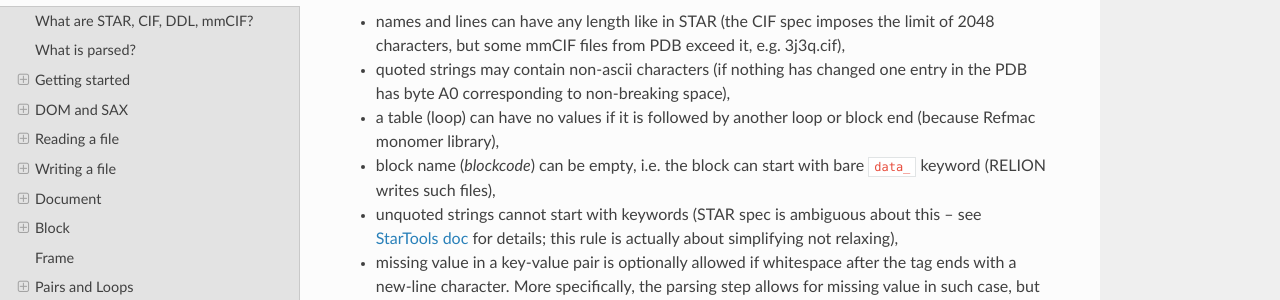
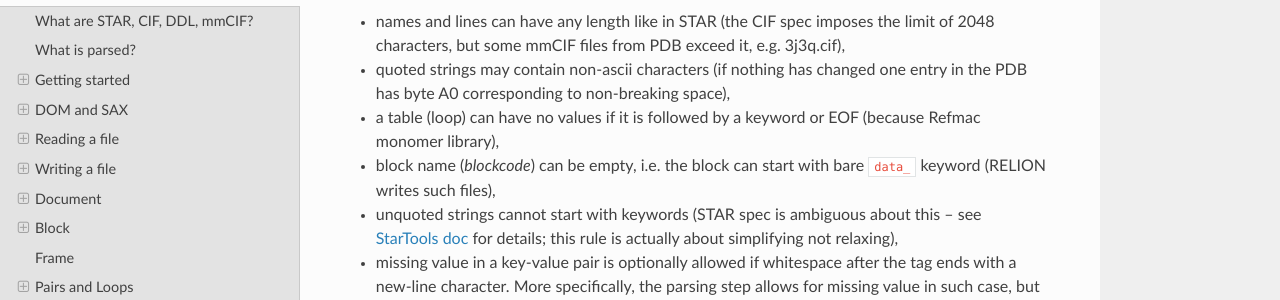
Before and after one commit to project-gemmi/gemmi, a Sphinx documentation site: the page built from docs/cif.rst, in a window 1280 px wide and 900 px high, scrolled down 3026 px. Shown: the part 150-450 px from the top of the window. Built offline with Sphinx 7.4.7 and the Read the Docs theme 2.0.0, drawn with Linux system fonts in a browser that asks for light colours.

Commit message:
cif: make the exception for empty loops more general
now an empty loop doesn't cause error if it is followed by any keyword or EOF

closes #58

```diff
--- a/docs/cif.rst
+++ b/docs/cif.rst
@@ -161,8 +161,8 @@ the following rules to relax the syntax:
   from PDB exceed it, e.g. 3j3q.cif),
 * quoted strings may contain non-ascii characters (if nothing has changed
   one entry in the PDB has byte A0 corresponding to non-breaking space),
-* a table (loop) can have no values if it is followed by another loop
-  or block end (because Refmac monomer library),
+* a table (loop) can have no values if it is followed by a keyword or EOF
+  (because Refmac monomer library),
 * block name (*blockcode*) can be empty, i.e. the block can start
   with bare ``data_`` keyword (RELION writes such files),
 * unquoted strings cannot start with keywords (STAR spec is ambiguous
```
Also changed, not shown: 1 other file.
